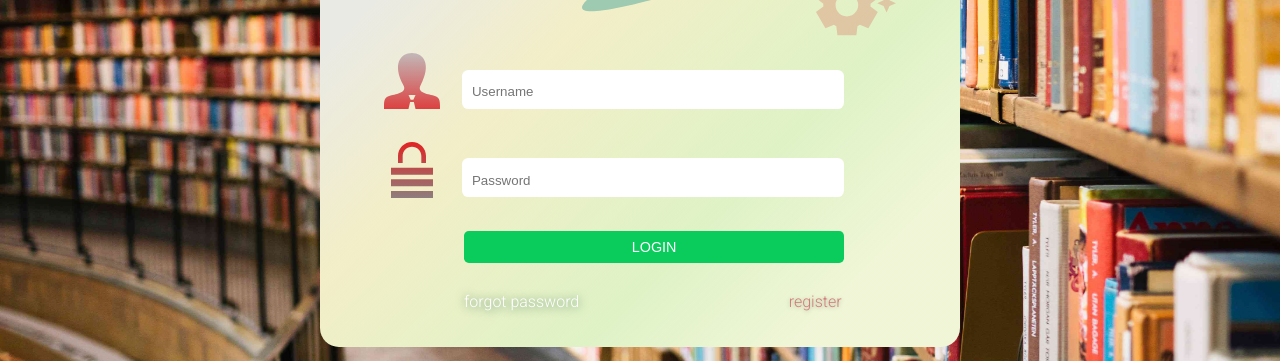
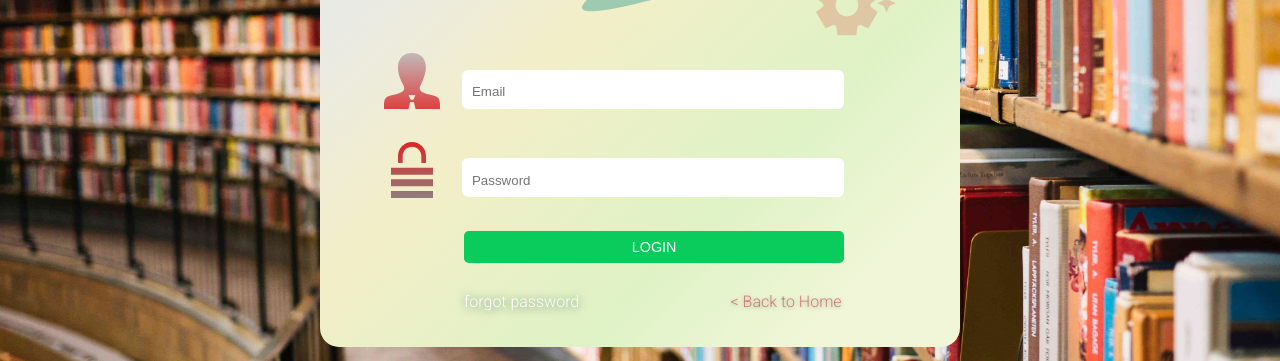
Before and after one commit to Quarcoo-arc/umat_past_questions, a React (Create React App) app: page /admin in a window 1280 px wide. Shown: the part 262-623 px from the top of the page. Built offline with nearby package versions, Linux system fonts and the light colour scheme; a web font is replaced by a local one.

Commit message:
Admin login functionality added

```diff
--- a/src/pages/AccountRecovery.jsx
+++ b/src/pages/AccountRecovery.jsx
@@ -1,3 +1,4 @@
+import { Link } from "react-router-dom";
 import logo from "../assets/images/umat-logo.png";
 import { ReactComponent as CorrectIcon } from "../assets/svgs/CorrectSign.svg";
 import { ReactComponent as EmailIcon } from "../assets/svgs/EmailIcon.svg";
@@ -30,9 +31,9 @@ const AccountRecovery = () => {
         <div className="auth-other new end">
           <p className="forgotPassword">
             Return to &nbsp;
-            <a href="./" className="register">
+            <Link to="/sign-in" className="register">
               login
-            </a>
+            </Link>
           </p>
         </div>
       </div>
--- a/src/pages/AdminSignIn.jsx
+++ b/src/pages/AdminSignIn.jsx
@@ -4,8 +4,69 @@ import { ReactComponent as UserIcon } from "../assets/svgs/UserIcon.svg";
 import { ReactComponent as PasswordIcon } from "../assets/svgs/PasswordIcon.svg";
 import { ReactComponent as WrenchIcon } from "../assets/svgs/WrenchIcon.svg";
 import { ReactComponent as NutIcon } from "../assets/svgs/NutIcon.svg";
+import { Link, useNavigate } from "react-router-dom";
+import { getAuth, signInWithEmailAndPassword } from "firebase/auth";
+import { app, db } from "../firebase.config";
+import { useState } from "react";
+import { collection, getDocs, query, where } from "firebase/firestore";
 
 const AdminSignIn = () => {
+  const [formData, setFormData] = useState({ email: "", password: "" });
+  const { email, password } = formData;
+
+  const navigate = useNavigate();
+
+  const onChange = (event) => {
+    setFormData((prevState) => ({
+      ...prevState,
+      [event.target.id]: event.target.value,
+    }));
+  };
+
+  const validateUser = async (event) => {
+    event.preventDefault();
+
+    try {
+      const auth = getAuth(app);
+
+      const userCredential = await signInWithEmailAndPassword(
+        auth,
+        email,
+        password
+      );
+
+      if (userCredential.user) {
+        // navigate("/user-dashboard");
+        //Check to see if user is admin
+        const usersRef = collection(db, "users");
+        const q = query(
+          usersRef,
+          where("email", "==", userCredential.user.email),
+          where("isAdmin", "==", true)
+        );
+
+        const querySnap = await getDocs(q);
+
+        if (querySnap.docs.length === 1) {
+          console.log(querySnap);
+          navigate("/admin-dashboard");
+        } else {
+          alert("You are not an administrator!");
+        }
+      }
+    } catch (error) {
+      if (error.message === "Firebase: Error (auth/invalid-email).") {
+        alert("Invalid email!");
+      } else if (error.message === "Firebase: Error (auth/user-not-found).") {
+        alert("User not found!");
+      } else if (error.message === "Firebase: Error (auth/wrong-password).") {
+        alert("Incorrect password");
+      } else {
+        alert("Something went wrong!");
+      }
+      console.log(error);
+    }
+  };
   return (
     <div className="background">
       <div className="card">
@@ -21,17 +82,19 @@ const AdminSignIn = () => {
           <CorrectIcon width="10rem" className="checkMark" />
           <NutIcon width="5rem" className="nut-large" />
         </div>
-        <form className="form">
+        <form className="form" onSubmit={validateUser}>
           <div className="wrapper">
-            <label htmlFor="username">
+            <label htmlFor="email">
               <UserIcon className="icon" />
             </label>
             <input
               type="text"
-              name="username"
-              id="username"
-              placeholder="Username"
+              name="email"
+              id="email"
+              placeholder="Email"
               className="inputField"
+              value={email}
+              onChange={onChange}
             />
           </div>
           <div className="wrapper">
@@ -44,6 +107,8 @@ const AdminSignIn = () => {
               id="password"
               placeholder="Password"
               className="inputField"
+              value={password}
+              onChange={onChange}
             />
           </div>
 
@@ -52,12 +117,12 @@ const AdminSignIn = () => {
           </button>
         </form>
         <div className="auth-other">
-          <a href="./forgot-password" className="forgotPassword">
+          <Link to="/forgot-password" className="forgotPassword">
             forgot password
-          </a>
-          <a href="./register" className="register">
-            register
-          </a>
+          </Link>
+          <Link to="/" className="register">
+            &lt; Back to Home
+          </Link>
         </div>
       </div>
       <img src={logo} alt="" className="logo" />
--- a/src/pages/PasswordReset.jsx
+++ b/src/pages/PasswordReset.jsx
@@ -1,6 +1,6 @@
 import logo from "../assets/images/umat-logo.png";
 import { ReactComponent as CorrectIcon } from "../assets/svgs/CorrectSign.svg";
-import { useParams } from "react-router-dom";
+import { Link, useParams } from "react-router-dom";
 
 const PasswordReset = () => {
   const params = useParams();
@@ -44,9 +44,9 @@ const PasswordReset = () => {
         <div className="auth-other new end">
           <p className="forgotPassword">
             Return to &nbsp;
-            <a href="./" className="register">
+            <Link href="/sign-in" className="register">
               login
-            </a>
+            </Link>
           </p>
         </div>
       </div>
--- a/src/pages/UserRegistration.jsx
+++ b/src/pages/UserRegistration.jsx
@@ -5,7 +5,7 @@ import {
 } from "firebase/auth";
 import { doc, serverTimestamp, setDoc } from "firebase/firestore";
 import { useState } from "react";
-import { useNavigate } from "react-router-dom";
+import { Link, useNavigate } from "react-router-dom";
 import logo from "../assets/images/umat-logo.png";
 import { ReactComponent as CorrectIcon } from "../assets/svgs/CorrectSign.svg";
 import { app, db } from "../firebase.config";
@@ -184,9 +184,9 @@ const UserRegistration = () => {
         <div className="auth-other new">
           <p className="forgotPassword">
             Already have an account? &nbsp;&nbsp;
-            <a href="./" className="register">
+            <Link to="/sign-in" className="register">
               login
-            </a>
+            </Link>
           </p>
         </div>
       </div>
--- a/src/pages/UserSignIn.jsx
+++ b/src/pages/UserSignIn.jsx
@@ -5,7 +5,7 @@ import { ReactComponent as CorrectIcon } from "../assets/svgs/CorrectSign.svg";
 import { ReactComponent as UserIcon } from "../assets/svgs/UserIcon.svg";
 import { ReactComponent as PasswordIcon } from "../assets/svgs/PasswordIcon.svg";
 import { useState } from "react";
-import { useNavigate } from "react-router-dom";
+import { Link, useNavigate } from "react-router-dom";
 
 const UserSignIn = () => {
   const [formData, setFormData] = useState({ email: "", password: "" });
@@ -90,12 +90,12 @@ const UserSignIn = () => {
           </button>
         </form>
         <div className="auth-other">
-          <a href="./forgot-password" className="forgotPassword">
+          <Link to="/forgot-password" className="forgotPassword">
             forgot password
-          </a>
-          <a href="./register" className="register">
+          </Link>
+          <Link to="/register" className="register">
             register
-          </a>
+          </Link>
         </div>
       </div>
       <img src={logo} alt="" className="logo" />
```
